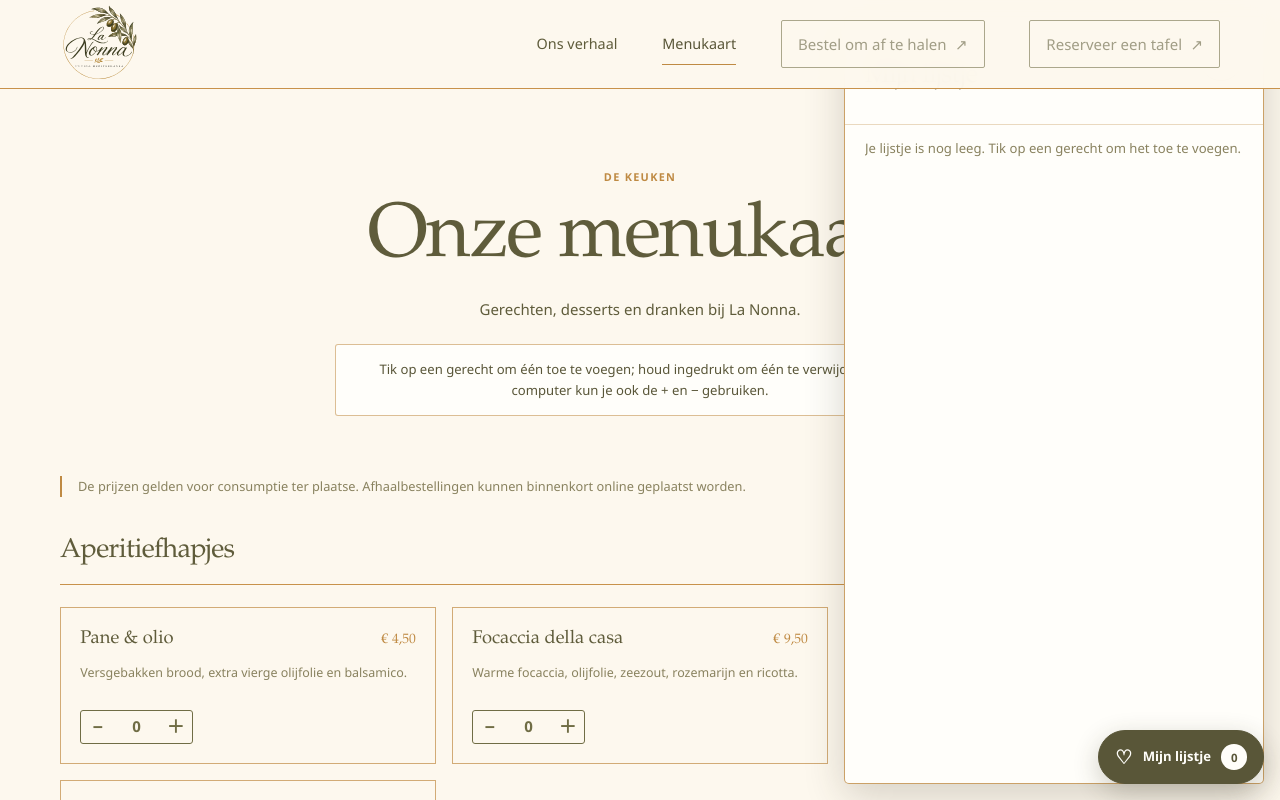
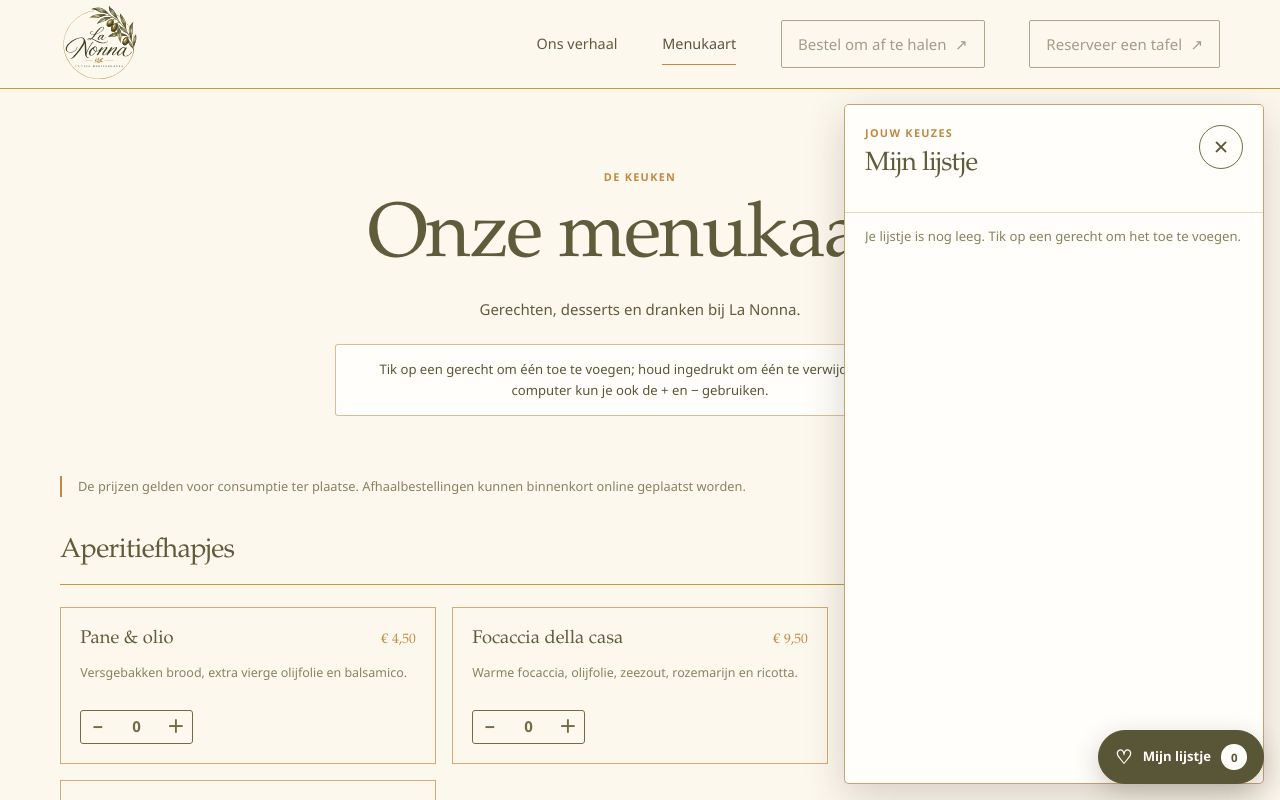
Before and after one commit to LyttleDevelopment/trattoria-la-nonna, a Next.js app: page /menu in a window 1280 px wide. Shown: the top 800 px of the page. Built offline with nearby package versions, Linux system fonts and the light colour scheme.

Commit message:
update globals.css to adjust top positioning for improved layout

```diff
--- a/app/globals.css
+++ b/app/globals.css
@@ -981,7 +981,7 @@ h2 {
   position: fixed;
   z-index: 14;
   right: max(1rem, env(safe-area-inset-right));
-  top: max(1rem, env(safe-area-inset-top));
+  top: calc(88px + max(1rem, env(safe-area-inset-top)));
   bottom: max(1rem, env(safe-area-inset-bottom));
   width: min(100% - 2rem, 420px);
   display: flex;
```
